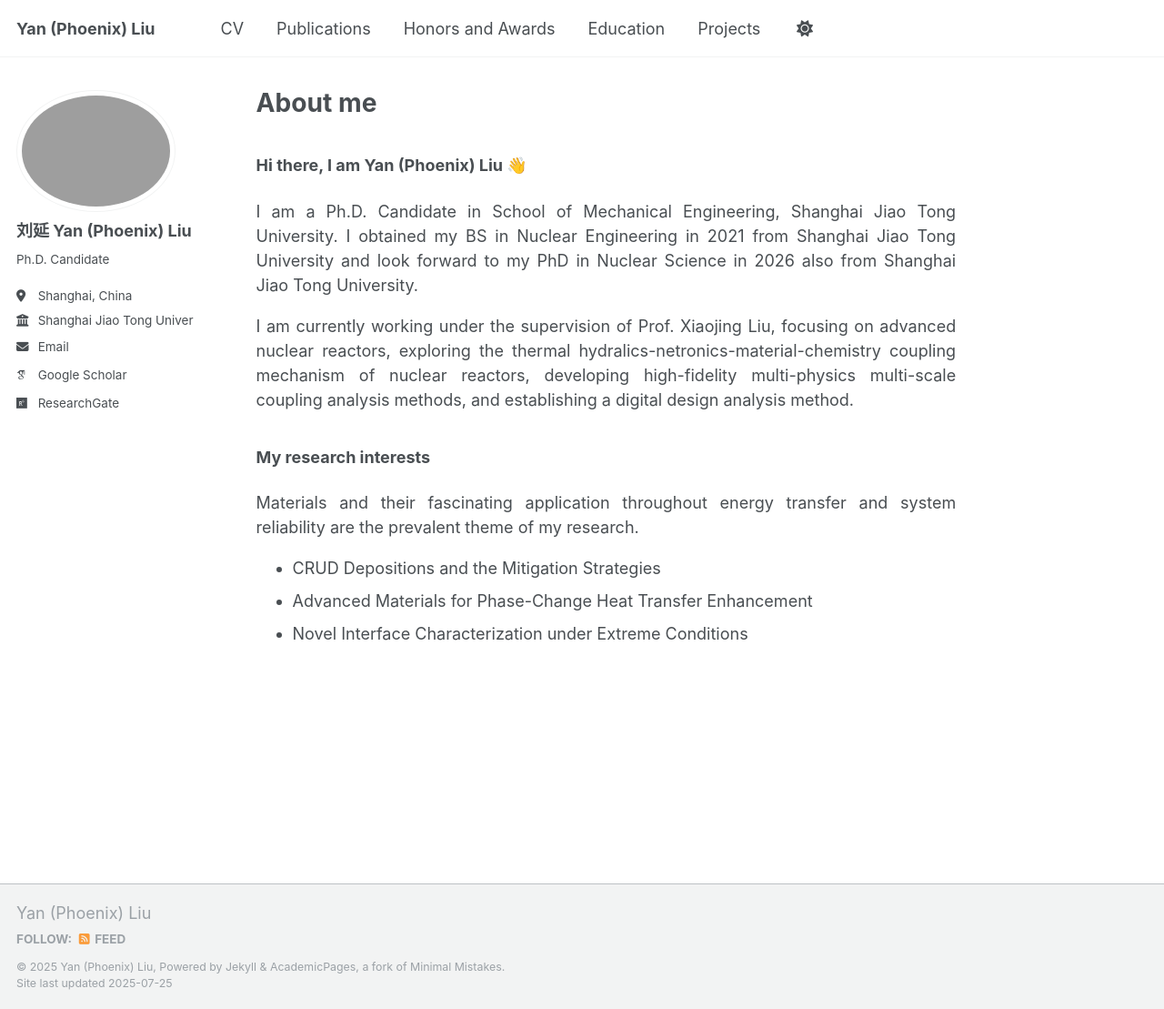
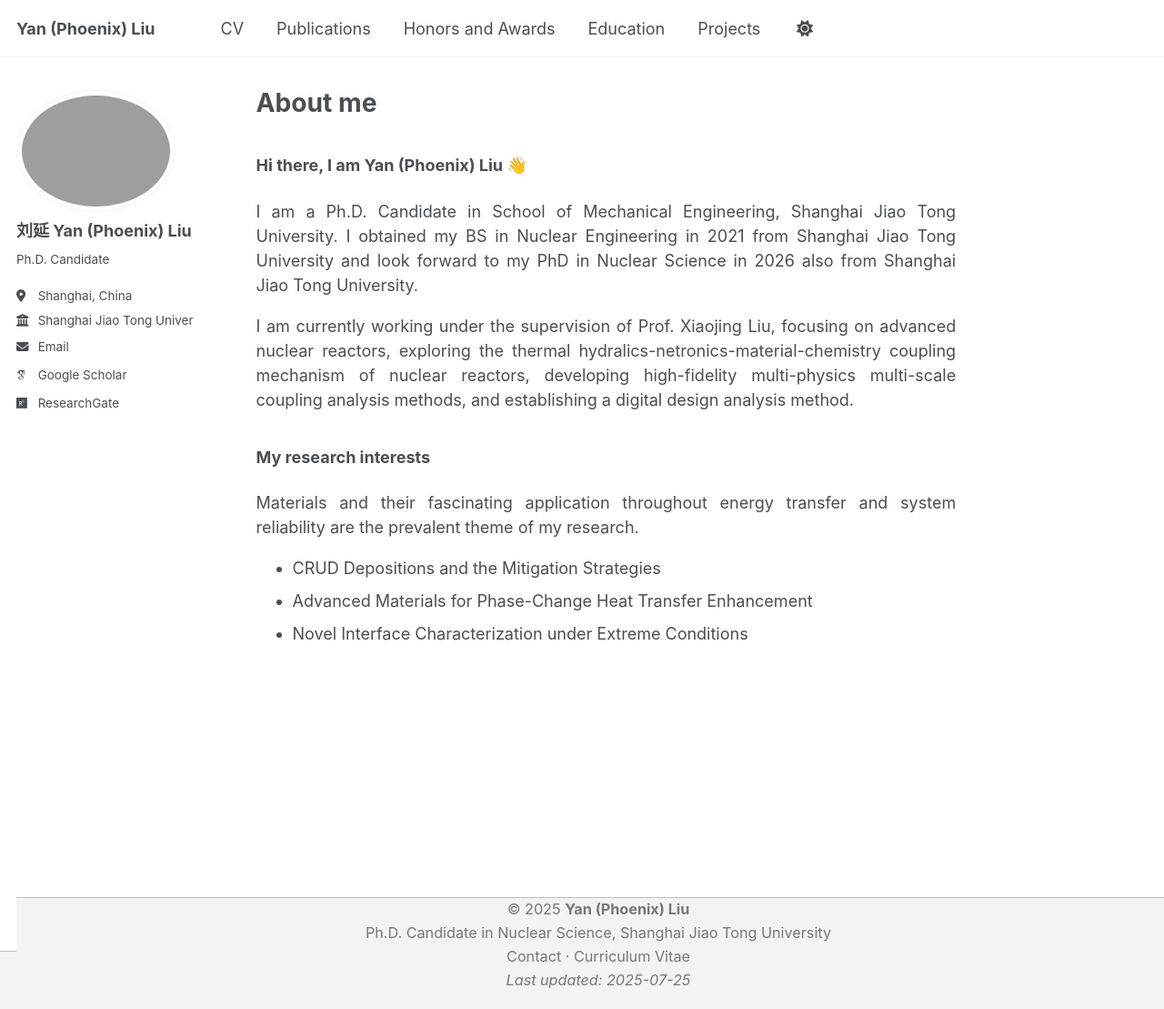
Before and after one commit to YanPhoenixLiu/yanphoenixliu.github.io, a Jekyll site: the page built from _pages/about.md, in a window 1280 px wide and 1109 px high. Shown: the whole window at 91% size. Built offline with Jekyll 4.4.1, drawn with Linux system fonts in a browser that asks for light colours; some web fonts are replaced; a script that is not in the unit is left out.

Commit message:
Update footer.html

```diff
--- a/_includes/footer.html
+++ b/_includes/footer.html
@@ -1,3 +1,5 @@
+<!-- ======================== ORIGINAL THEME FOOTER (COMMENTED OUT) ======================== -->
+<!--
 {% include base_path %}
 
 {% if site.author.github or site.author.bitbucket or site.atom_feed.hide != true %}
@@ -21,5 +23,20 @@
 
 <div class="page__footer-copyright">
   &copy; {{ site.time | date: '%Y' }} {{ site.name | default: site.title }}, {{ site.data.ui-text[site.locale].powered_by | default: "Powered by" }} <a href="http://jekyllrb.com" rel="nofollow">Jekyll</a> &amp; <a href="https://github.com/academicpages/academicpages.github.io">AcademicPages</a>, a fork of <a href="https://mademistakes.com/work/minimal-mistakes-jekyll-theme/" rel="nofollow">Minimal Mistakes</a>.<br />
-  Site last updated {{ "now" | date: '%Y-%m-%d' %}}
+  Site last updated {{ "now" | date: '%Y-%m-%d' }}
 </div>
+-->
+
+<!-- ======================== CUSTOM FOOTER ======================== -->
+
+<footer class="page__footer">
+  <div style="text-align: center; font-size: 0.9rem; color: #777; line-height: 1.6;">
+    © 2025 <strong>Yan (Phoenix) Liu</strong><br>
+    Ph.D. Candidate in Nuclear Science, Shanghai Jiao Tong University
+    <br>
+    <a href="mailto:yanliu0729@outlook.com">Contact</a> ·
+    <a href="/cv/">Curriculum Vitae</a>
+    <br>
+    <em>Last updated: {{ "now" | date: "%Y-%m-%d" }}</em>
+  </div>
+</footer>
```
